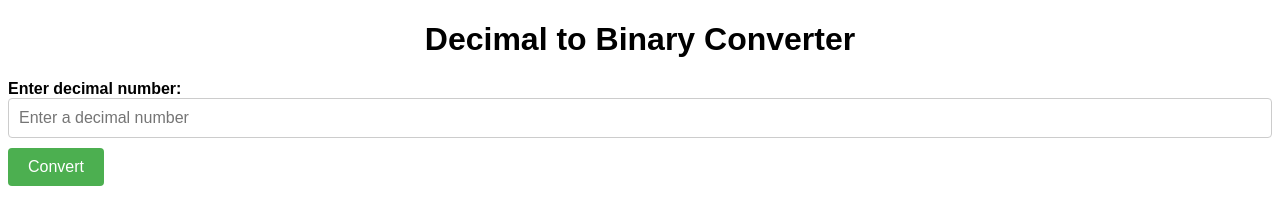
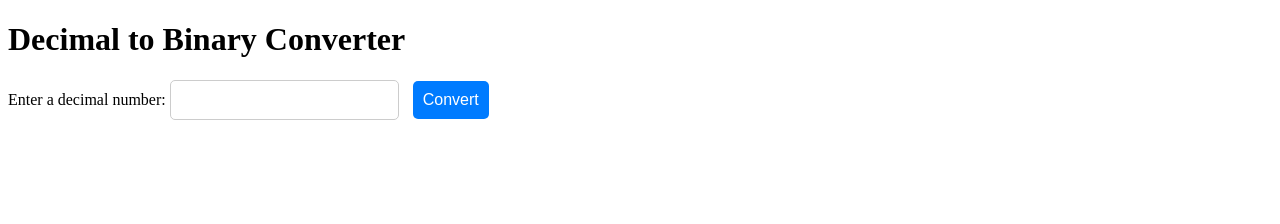
Before and after one commit to acciojob/decimal2binary-Mamtaprajapati123, a website: page main.html in a window 1280 px wide. Drawn offline with Linux system fonts and the light colour scheme.

Commit message:
created a submission

```diff
--- a/main.html
+++ b/main.html
@@ -3,57 +3,36 @@
 <head>
 	<title>Decimal to Binary Converter</title>
 	<style>
-		body {
-			font-family: Arial, sans-serif;
-		}
-		h1 {
-			text-align: center;
-		}
-		label {
-			font-weight: bold;
-		}
 		input[type="number"] {
-			width: 100%;
 			padding: 10px;
+			font-size: 16px;
+			border-radius: 5px;
 			border: 1px solid #ccc;
-			border-radius: 4px;
-			box-sizing: border-box;
-			margin-bottom: 10px;
-			font-size: 16px;
+			margin-right: 10px;
 		}
 		button {
-			background-color: #4CAF50;
-			color: white;
-			padding: 10px 20px;
+			padding: 10px;
+			font-size: 16px;
+			border-radius: 5px;
+			background-color: #007bff;
+			color: #fff;
 			border: none;
-			border-radius: 4px;
 			cursor: pointer;
-			font-size: 16px;
 		}
-		button:hover {
-			background-color: #45a049;
-		}
-		#result {
-			font-size: 20px;
+		p {
 			margin-top: 10px;
+			font-size: 18px;
+			font-weight: bold;
 		}
 	</style>
 </head>
 <body>
 	<h1>Decimal to Binary Converter</h1>
-	<div>
-		<label for="decimal">Enter decimal number:</label>
-		<input type="number" id="decimal" placeholder="Enter a decimal number">
-		<button onclick="convert()">Convert</button>
-	</div>
-	<div id="result"></div>
+	<label for="decimal-input">Enter a decimal number:</label>
+	<input type="number" id="decimal-input">
+	<button onclick="convert()">Convert</button>
+	<p id="binary-output"></p>
 
-	<script>
-		function convert() {
-			let decimal = document.getElementById("decimal").value;
-			let binary = parseInt(decimal, 10).toString(2);
-			document.getElementById("result").innerHTML = "Binary: " + binary;
-		}
-	</script>
+	<script src="script.js"></script>
 </body>
 </html>
--- a/script.js
+++ b/script.js
@@ -1,6 +1,10 @@
-function threeSum(arr, target) {
-// write your code here
+function convert() {
+	// Get the input value
+	let decimal = document.getElementById("decimal-input").value;
 
+	// Convert the decimal to binary
+	let binary = decimal.toString(2);
+
+	// Display the binary output
+	document.getElementById("binary-output").textContent = "Binary: " + binary;
 }
-
-module.exports = threeSum;
--- a/styles.css
+++ b/styles.css
@@ -1 +1,23 @@
-/*  your css code here. If applicable */
+input[type="number"] {
+	padding: 10px;
+	font-size: 16px;
+	border-radius: 5px;
+	border: 1px solid #ccc;
+	margin-right: 10px;
+}
+
+button {
+	padding: 10px;
+	font-size: 16px;
+	border-radius: 5px;
+	background-color: #007bff;
+	color: #fff;
+	border: none;
+	cursor: pointer;
+}
+
+p {
+	margin-top: 10px;
+	font-size: 18px;
+	font-weight: bold;
+}
```
